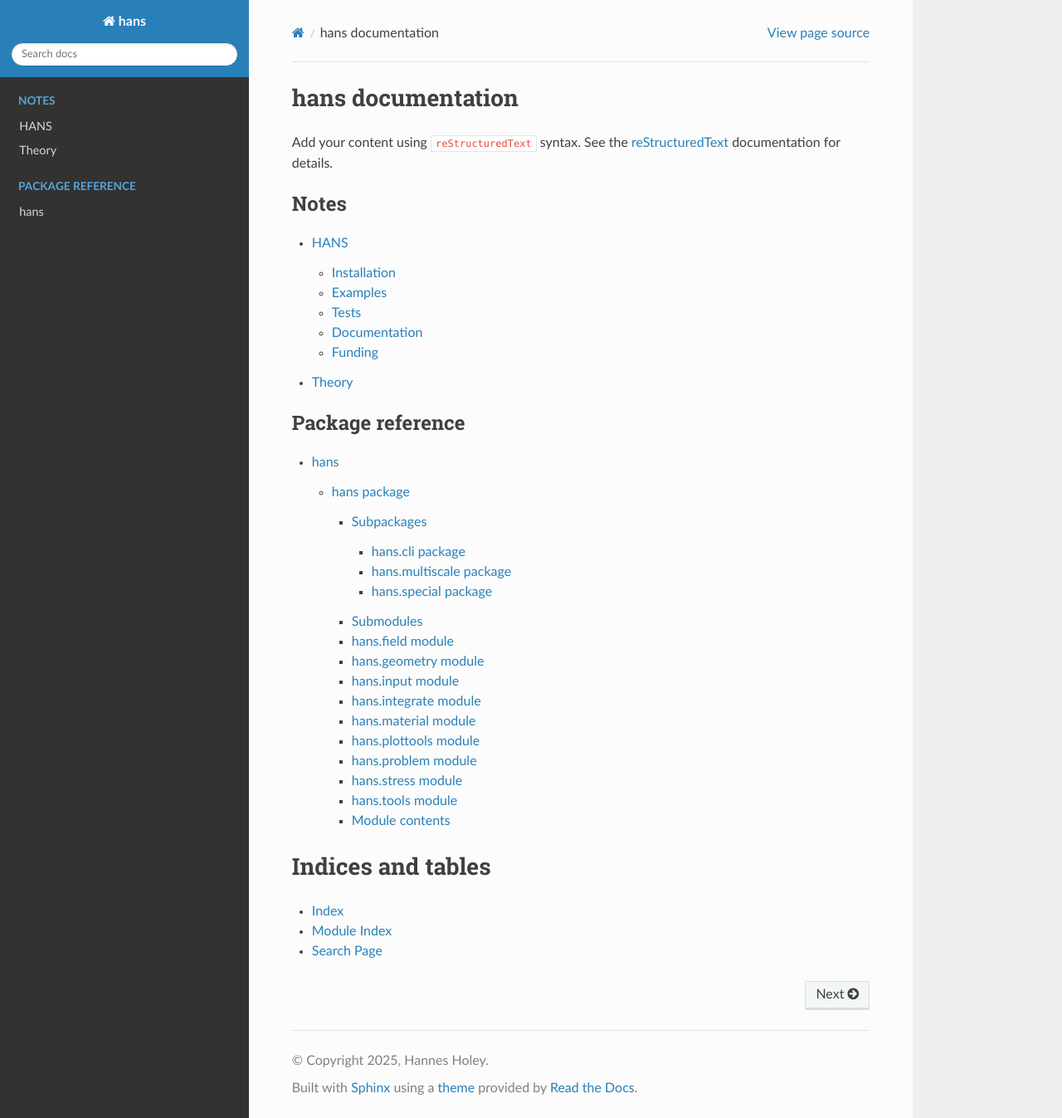
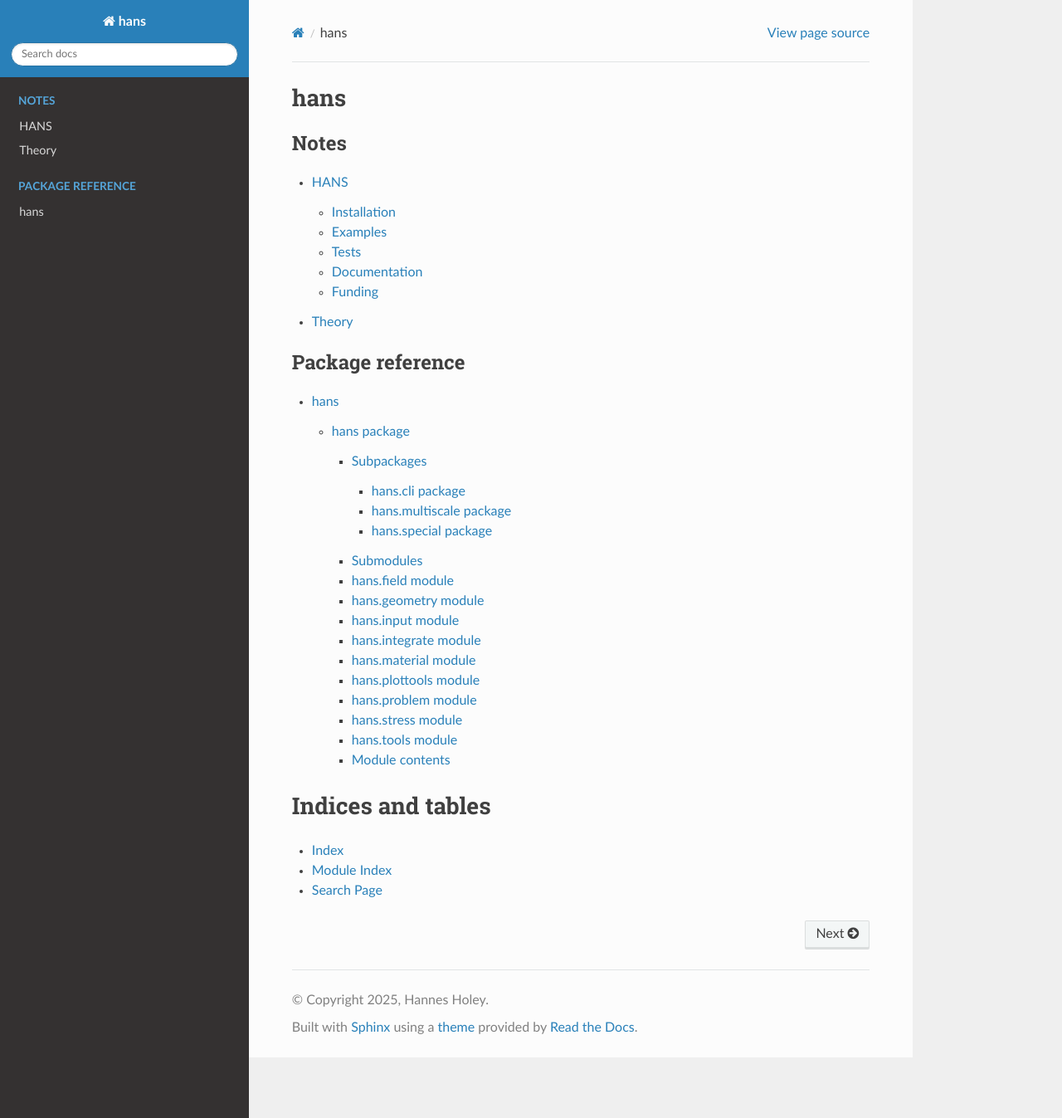
Before and after one commit to hannes-holey/hans, a Sphinx documentation site: the page built from doc/index.rst, in a window 1280 px wide and 1347 px high. Shown: the whole window at 83% size. Built offline with Sphinx 7.4.7 and the Read the Docs theme 3.1.0, drawn with Linux system fonts in a browser that asks for light colours; pages that are not in the unit, such as notebooks, are missing from menus.

Commit message:
DOC: rm placeholder text

```diff
--- a/doc/index.rst
+++ b/doc/index.rst
@@ -3,12 +3,8 @@
    You can adapt this file completely to your liking, but it should at least
    contain the root `toctree` directive.
 
-hans documentation
-==================
-
-Add your content using ``reStructuredText`` syntax. See the
-`reStructuredText <https://www.sphinx-doc.org/en/master/usage/restructuredtext/index.html>`_
-documentation for details.
+hans
+====
 
 
 .. toctree::
```
